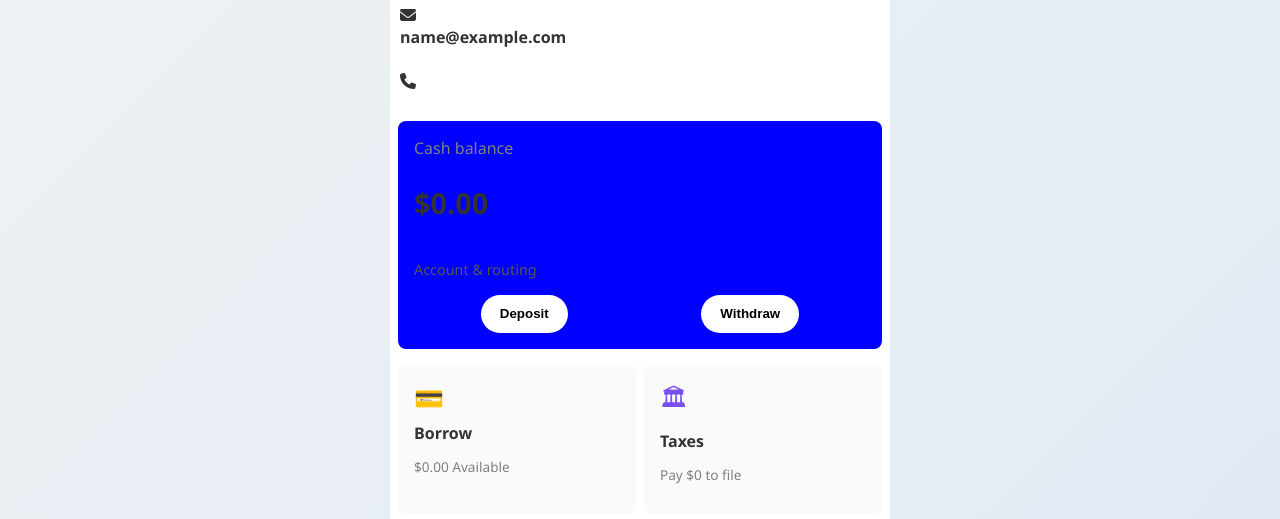
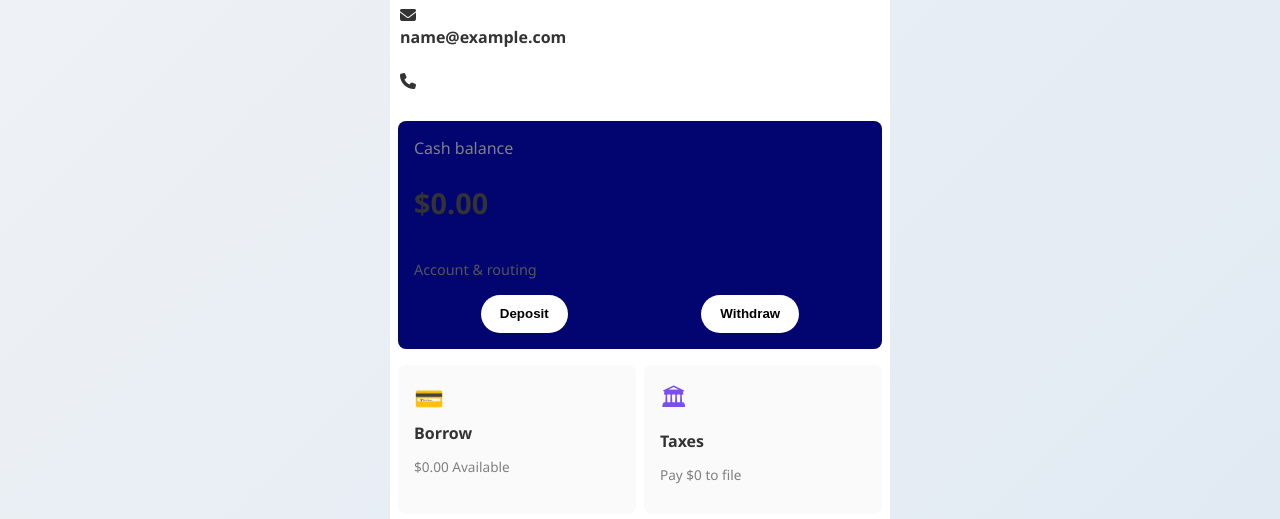
Before and after one commit to rotimi-Chris/alliancewestbnk, a plain HTML site: page dashboard.html in a window 1280 px wide. Shown: the part 263-782 px from the top of the page. Drawn offline with Linux system fonts and the light colour scheme; sample sign-in values are in the browser's storage.

Commit message:
Update style.css

```diff
--- a/style.css
+++ b/style.css
@@ -29,7 +29,7 @@ body {
 }
 
 .balance-card {
-  background: blue;
+  background: #020570;
   padding: 1rem;
   border-radius: 0.5rem;
   margin: 0.5rem;
```
